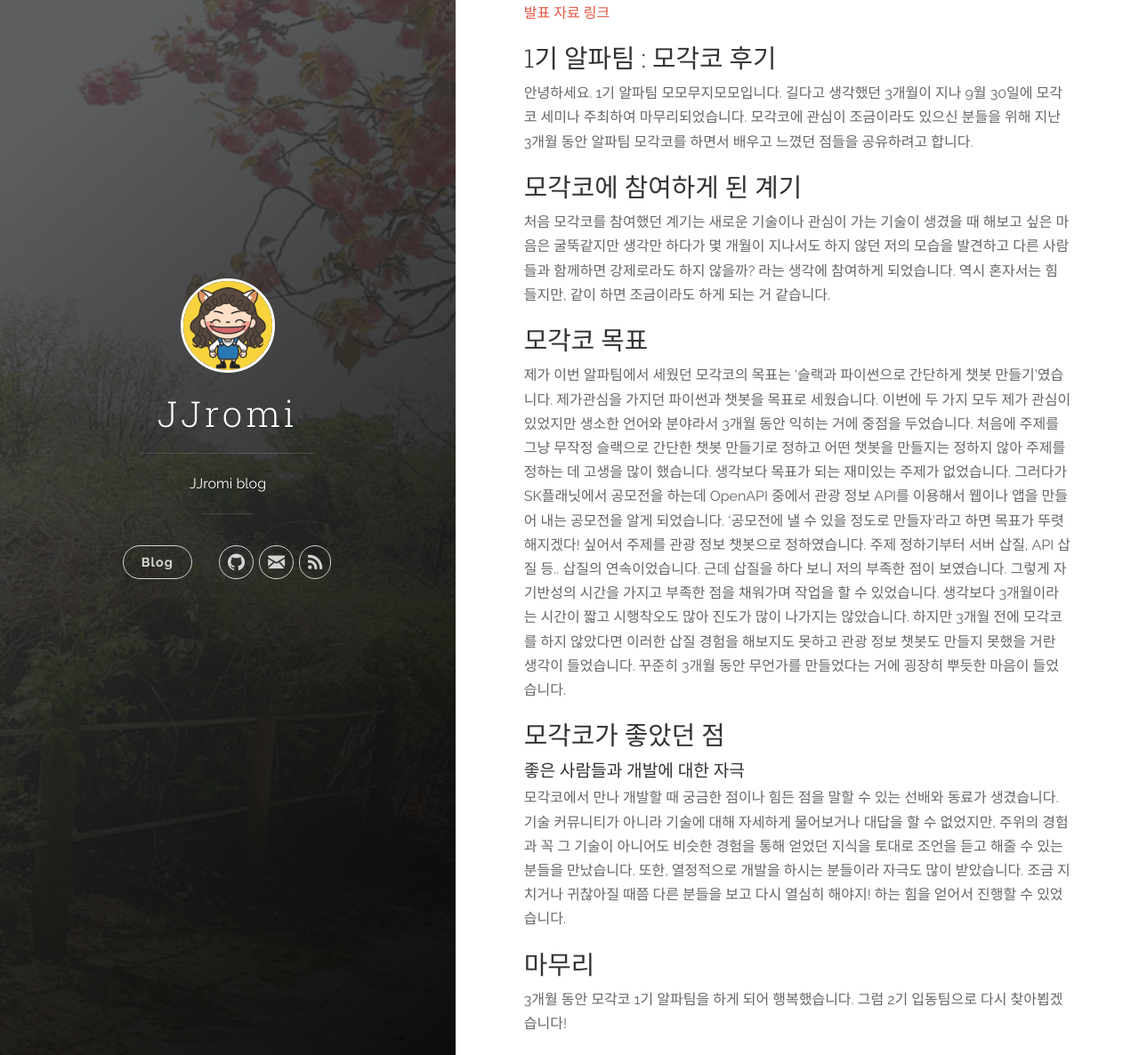
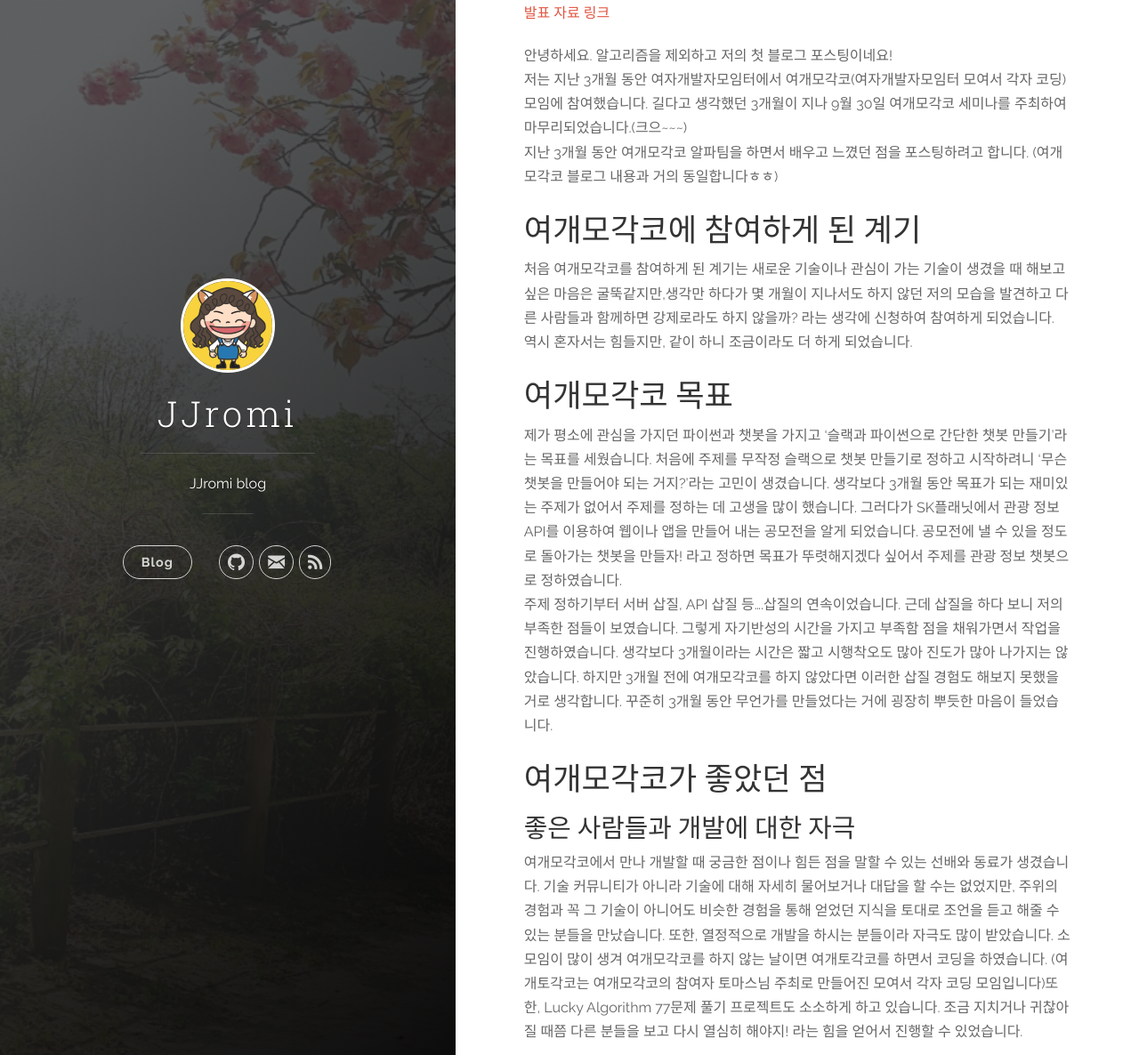
Before and after one commit to JJRomi/jjromi.github.io, a Jekyll site: the page built from _posts/2017-10-15-yeogaemogaco-alphateam.markdown, in a window 1280 px wide and 1400 px high, scrolled down 330 px. Shown: the part 214-1400 px from the top of the window at 89% size. Built offline with Jekyll 4.4.1, drawn with Linux system fonts in a browser that asks for light colours; nearby versions of some CDN libraries; some of the changed text lies outside the part shown.

Commit message:
[여개모각코] 후기 수정

```diff
--- a/_posts/2017-10-15-yeogaemogaco-alphateam.markdown
+++ b/_posts/2017-10-15-yeogaemogaco-alphateam.markdown
@@ -8,21 +8,25 @@ tags: [yeogeamogaco, alpha]
 ![여개모각코 모모무지모모님](https://c1.staticflickr.com/5/4496/37638208296_03d32cf743_k.jpg)
 
 <a href="https://drive.google.com/open?id=0B8YBQNkgrC71UFZoR0J3SEVkM3c" target="_blank">발표 자료 링크</a>
-### 1기 알파팀 : 모각코 후기
-안녕하세요. 1기 알파팀 모모무지모모입니다. 길다고 생각했던 3개월이 지나 9월 30일에 모각코 세미나 주최하여 마무리되었습니다. 모각코에 관심이 조금이라도 있으신 분들을 위해 지난 3개월 동안 알파팀 모각코를 하면서 배우고 느꼈던 점들을 공유하려고 합니다.
 
-### 모각코에 참여하게 된 계기
-처음 모각코를 참여했던 계기는 새로운 기술이나 관심이 가는 기술이 생겼을 때 해보고 싶은 마음은 굴뚝같지만 생각만 하다가 몇 개월이 지나서도 하지 않던 저의 모습을 발견하고 다른 사람들과 함께하면 강제로라도 하지 않을까? 라는 생각에 참여하게 되었습니다. 역시 혼자서는 힘들지만, 같이 하면 조금이라도 하게 되는 거 같습니다.
+안녕하세요. 알고리즘을 제외하고 저의 첫 블로그 포스팅이네요!
+저는 지난 3개월 동안 여자개발자모임터에서 여개모각코(여자개발자모임터 모여서 각자 코딩)모임에 참여했습니다. 길다고 생각했던 3개월이 지나 9월 30일 여개모각코 세미나를 주최하여 마무리되었습니다.(크으~~~)
+지난 3개월 동안 여개모각코 알파팀을 하면서 배우고 느꼈던 점을 포스팅하려고 합니다. (여개모각코 블로그 내용과 거의 동일합니다ㅎㅎ)
 
-### 모각코 목표
-제가 이번 알파팀에서 세웠던 모각코의 목표는 '슬랙과 파이썬으로 간단하게 챗봇 만들기'였습니다. 제가관심을 가지던 파이썬과 챗봇을 목표로 세웠습니다. 이번에 두 가지 모두 제가 관심이 있었지만 생소한 언어와 분야라서 3개월 동안 익히는 거에 중점을 두었습니다.
-처음에 주제를 그냥 무작정 슬랙으로 간단한 챗봇 만들기로 정하고 어떤 챗봇을 만들지는 정하지 않아 주제를 정하는 데 고생을 많이 했습니다. 생각보다 목표가 되는 재미있는 주제가 없었습니다. 그러다가 SK플래닛에서 공모전을 하는데 OpenAPI 중에서 관광 정보 API를 이용해서 웹이나 앱을 만들어 내는 공모전을 알게 되었습니다. '공모전에 낼 수 있을 정도로 만들자'라고 하면 목표가 뚜렷해지겠다! 싶어서 주제를 관광 정보 챗봇으로 정하였습니다.
-주제 정하기부터 서버 삽질, API 삽질 등.. 삽질의 연속이었습니다. 근데 삽질을 하다 보니 저의 부족한 점이 보였습니다. 그렇게 자기반성의 시간을 가지고 부족한 점을 채워가며 작업을 할 수 있었습니다. 생각보다 3개월이라는 시간이 짧고 시행착오도 많아 진도가 많이 나가지는 않았습니다. 하지만 3개월 전에 모각코를 하지 않았다면 이러한 삽질 경험을 해보지도 못하고 관광 정보 챗봇도 만들지 못했을 거란 생각이 들었습니다. 꾸준히 3개월 동안 무언가를 만들었다는 거에 굉장히 뿌듯한 마음이 들었습니다.
+## 여개모각코에 참여하게 된 계기
+처음 여개모각코를 참여하게 된 계기는 새로운 기술이나 관심이 가는 기술이 생겼을 때 해보고 싶은 마음은 굴뚝같지만,생각만 하다가 몇 개월이 지나서도 하지 않던 저의 모습을 발견하고 다른 사람들과 함께하면 강제로라도 하지 않을까? 라는 생각에 신청하여 참여하게 되었습니다. 역시 혼자서는 힘들지만, 같이 하니 조금이라도 더 하게 되었습니다.
 
-### 모각코가 좋았던 점
+## 여개모각코 목표
+제가 평소에 관심을 가지던 파이썬과 챗봇을 가지고 ‘슬랙과 파이썬으로 간단한 챗봇 만들기’라는 목표를 세웠습니다. 처음에 주제를 무작정 슬랙으로 챗봇 만들기로 정하고 시작하려니 ‘무슨 챗봇을 만들어야 되는 거지?’라는 고민이 생겼습니다. 생각보다 3개월 동안 목표가 되는 재미있는 주제가 없어서 주제를 정하는 데 고생을 많이 했습니다. 그러다가 SK플래닛에서 관광 정보 API를 이용하여 웹이나 앱을 만들어 내는 공모전을 알게 되었습니다. 공모전에 낼 수 있을 정도로 돌아가는 챗봇을 만들자! 라고 정하면 목표가 뚜렷해지겠다 싶어서 주제를 관광 정보 챗봇으로 정하였습니다.
+주제 정하기부터 서버 삽질, API 삽질 등….삽질의 연속이었습니다. 근데 삽질을 하다 보니 저의 부족한 점들이 보였습니다. 그렇게 자기반성의 시간을 가지고 부족함 점을 채워가면서 작업을 진행하였습니다. 생각보다 3개월이라는 시간은 짧고 시행착오도 많아 진도가 많아 나가지는 않았습니다. 하지만 3개월 전에 여개모각코를 하지 않았다면 이러한 삽질 경험도 해보지 못했을 거로 생각합니다. 꾸준히 3개월 동안 무언가를 만들었다는 거에 굉장히 뿌듯한 마음이 들었습니다.
 
-#### 좋은 사람들과 개발에 대한 자극
-모각코에서 만나 개발할 때 궁금한 점이나 힘든 점을 말할 수 있는 선배와 동료가 생겼습니다. 기술 커뮤니티가 아니라 기술에 대해 자세하게 물어보거나 대답을 할 수 없었지만, 주위의 경험과 꼭 그 기술이 아니어도 비슷한 경험을 통해 얻었던 지식을 토대로 조언을 듣고 해줄 수 있는 분들을 만났습니다. 또한, 열정적으로 개발을 하시는 분들이라 자극도 많이 받았습니다. 조금 지치거나 귀찮아질 때쯤 다른 분들을 보고 다시 열심히 해야지! 하는 힘을 얻어서 진행할 수 있었습니다.
+## 여개모각코가 좋았던 점
+### 좋은 사람들과 개발에 대한 자극
+여개모각코에서 만나 개발할 때 궁금한 점이나 힘든 점을 말할 수 있는 선배와 동료가 생겼습니다. 기술 커뮤니티가 아니라 기술에 대해 자세히 물어보거나 대답을 할 수는 없었지만, 주위의 경험과 꼭 그 기술이 아니어도 비슷한 경험을 통해 얻었던 지식을 토대로 조언을 듣고 해줄 수 있는 분들을 만났습니다. 또한, 열정적으로 개발을 하시는 분들이라 자극도 많이 받았습니다. 소모임이 많이 생겨 여개모각코를 하지 않는 날이면 여개토각코를 하면서 코딩을 하였습니다. (여개토각코는 여개모각코의 참여자 토마스님 주최로 만들어진 모여서 각자 코딩 모임입니다)또한, Lucky Algorithm 77문제 풀기 프로젝트도 소소하게 하고 있습니다. 조금 지치거나 귀찮아질 때쯤 다른 분들을 보고 다시 열심히 해야지! 라는 힘을 얻어서 진행할 수 있었습니다.
 
-### 마무리
-3개월 동안 모각코 1기 알파팀을 하게 되어 행복했습니다. 그럼 2기 입동팀으로 다시 찾아뵙겠습니다!
+## 여개모각코 세미나 후기
+
+여개모각코에서 느꼈던 점, 배우는 점들을 공유하는 시간이었습니다. 제가 두 번째 발표였는데 너무 떨어서 정고트(Goat)라는 별명이 생겼습니다.(다음번에는 청심환을 아침부터 먹어야겠다. 생각했습니다)세미나 참가자분들께서 마지막 이야기하는 시간에 다음 여개모각코에 추가되면 좋을 점도 이야기해주시고 관심도 많이 가져주셔서 감사했습니다.
+
+## 마무리
+3개월 동안 여개모각코 1기 알파팀을 하게 되어 행복했습니다. 그럼 2기 입동팀이 되어 2개월 동안 열심히 달려보겠습니다. (이번엔 2개월로 진행됩니다.) 감사합니다!
```
